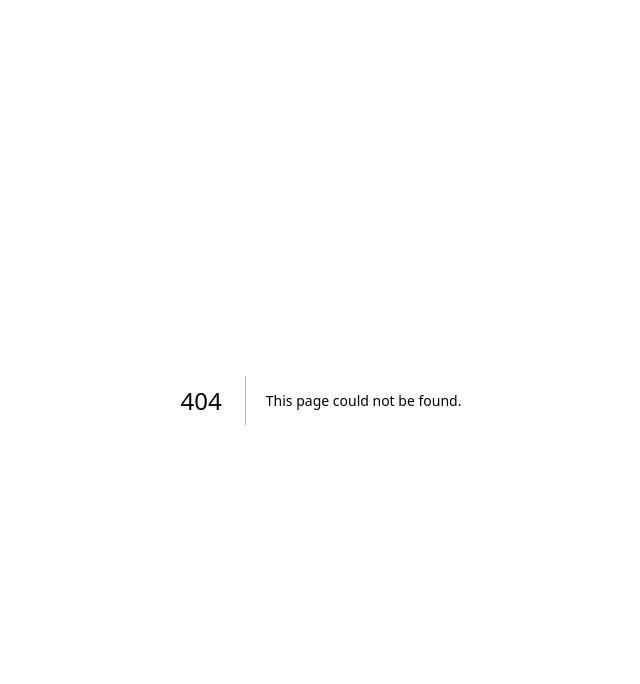
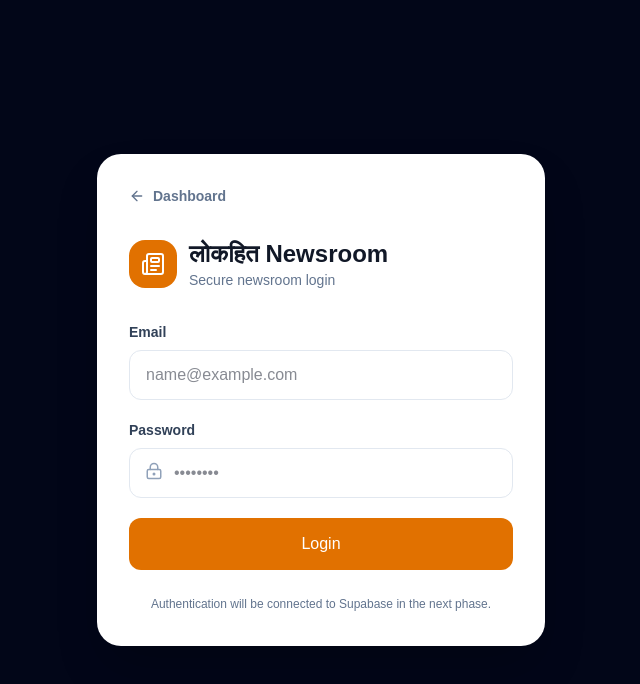
Before and after one commit to jbevents2020-tech/lokhit, a Next.js app: page /login in a window 1280 px wide. Before the commit this address had no page. Shown: the top 684 px of the page, without its empty margins (319-959 px from the left). Built offline with nearby package versions, Linux system fonts and the light colour scheme.

Commit message:
feat: add newsroom login screen

```diff
--- /dev/null
+++ b/app/login/page.tsx
@@ -0,0 +1,22 @@
+import Link from "next/link";
+import { ArrowLeft, LockKeyhole, Newspaper } from "lucide-react";
+
+export default function LoginPage() {
+  return (
+    <main className="flex min-h-screen items-center justify-center bg-slate-950 px-4 py-10">
+      <div className="w-full max-w-md rounded-3xl bg-white p-8 shadow-2xl">
+        <Link href="/" className="mb-8 inline-flex items-center gap-2 text-sm font-semibold text-slate-500 hover:text-slate-900"><ArrowLeft size={16}/> Dashboard</Link>
+        <div className="mb-8 flex items-center gap-3">
+          <div className="flex h-12 w-12 items-center justify-center rounded-2xl bg-amber-600 text-white"><Newspaper size={24}/></div>
+          <div><h1 className="text-2xl font-black">लोकहित Newsroom</h1><p className="text-sm text-slate-500">Secure newsroom login</p></div>
+        </div>
+        <form className="space-y-5">
+          <label className="block"><span className="mb-2 block text-sm font-semibold text-slate-700">Email</span><input type="email" placeholder="name@example.com" className="w-full rounded-xl border border-slate-200 px-4 py-3 outline-none focus:border-amber-500" /></label>
+          <label className="block"><span className="mb-2 block text-sm font-semibold text-slate-700">Password</span><div className="relative"><LockKeyhole className="absolute left-4 top-3.5 text-slate-400" size={18}/><input type="password" placeholder="••••••••" className="w-full rounded-xl border border-slate-200 py-3 pl-11 pr-4 outline-none focus:border-amber-500" /></div></label>
+          <button type="button" className="w-full rounded-xl bg-amber-600 px-4 py-3.5 font-bold text-white hover:bg-amber-700">Login</button>
+        </form>
+        <p className="mt-6 text-center text-xs leading-5 text-slate-500">Authentication will be connected to Supabase in the next phase.</p>
+      </div>
+    </main>
+  );
+}
```
